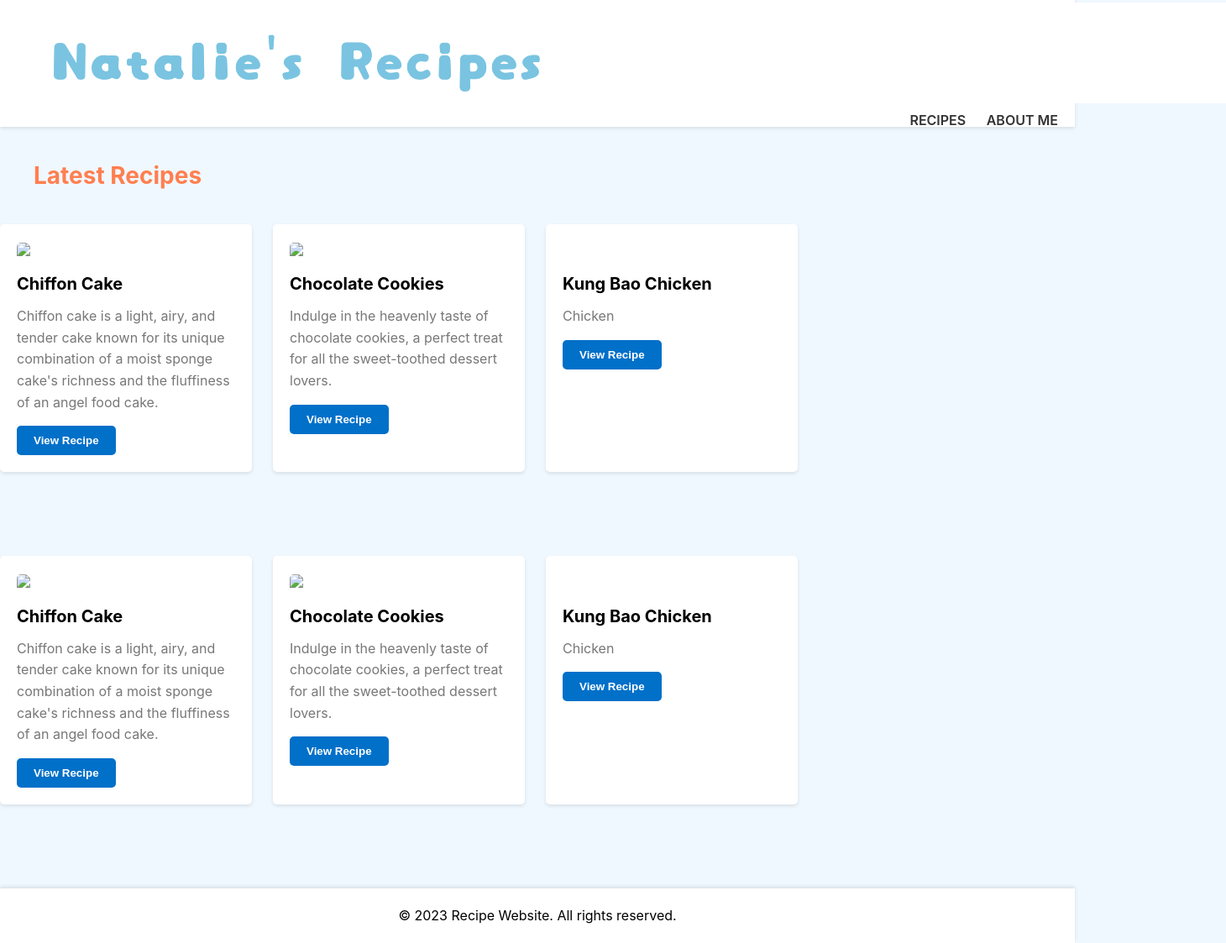
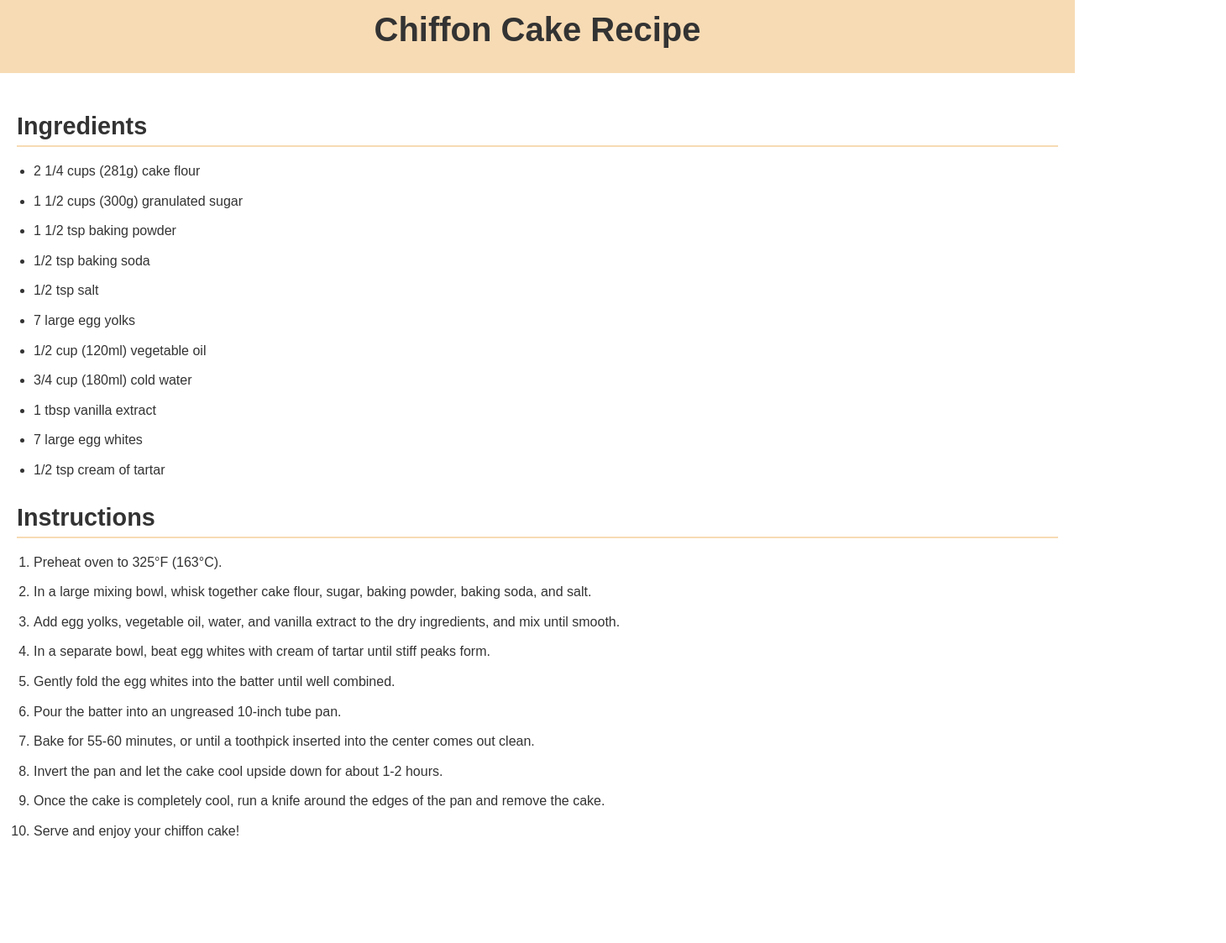
Before and after one commit to Natalie815/narecipe, a plain HTML site: page index.html in a window 1280 px wide. Shown: the part 17-1140 px from the top of the page at 84% size, 1460 px wide, since content can reach past the window. After the commit the page ends 1056 px from the top, so only its background shows below. Drawn offline with Linux system fonts and the light colour scheme; files whose address does not match are found by name.

Commit message:
Add files via upload

```diff
--- a/index.html
+++ b/index.html
@@ -4,93 +4,47 @@
 <head>
     <meta charset="UTF-8">
     <meta name="viewport" content="width=device-width, initial-scale=1.0">
-    <title>Natalie's Recipes</title>
-    <link rel="stylesheet" href="style.css">
+    <title>Chiffon Cake Recipe</title>
+    <link rel="stylesheet" href="styles.css">
 </head>
 
 <body>
     <header>
-        <a href="file:///Users/silv/Desktop/recipe/recipe.html"><img src="file:///Users/silv/Desktop/recipe/webname.png"></a>
-        <nav>
-            <ul>
-                <li><a href="#">RECIPES</a>
-                    <ul class="submenu">
-                        <li><a href="#">Chicken</a></li>
-                        <li><a href="#">Beef</a></li>
-                        <li><a href="#">Pork</a></li>
-                        <li><a href="#">Seafood</a></li>
-                        <li><a href="file:///Users/silv/Desktop/recipe/desert%20/desert.html">Dessert</a></li>
-                    </ul>
-                </li>
-                </li>
-                <li><a href="#">ABOUT ME</a></li>
-            </ul>
-        </nav>
+        <h1>Chiffon Cake Recipe</h1>
     </header>
 
     <main>
-        <section class="recipe-list">
-            <h2>Latest Recipes</h2>
-            <div class="recipe-grid">
-                <div class="recipe">
-                <img src="file:///Users/silv/Desktop/recipe/chiffon cake/chiffoncake.jpg">
-                <h3>Chiffon Cake</h3>
-                <p>Chiffon cake is a light, airy, and tender cake known for its unique combination of a moist sponge cake's richness and the fluffiness of an angel food cake. </p>
-                <a href="file:///Users/silv/Desktop/recipe/chiffon%20cake/index.html">
-                    <button onclick="showRecipeDetails()">View Recipe</button>
-                </a>
-            </div>
-            <div class="recipe">
-                <img src="file:///Users/silv/Desktop/recipe/chocolate cookies/cookie.jpg">
-                <h3>Chocolate Cookies</h3>
-                <p>Indulge in the heavenly taste of chocolate cookies, a perfect treat for all the sweet-toothed dessert lovers. </p>
-                <a href="file:///Users/silv/Desktop/recipe/chiffon%20cake/index.html">
-                    <button onclick="showRecipeDetails()">View Recipe</button>
-                </a>
-            </div>
-            <div class="recipe">
-                <img src="">
-                <h3>Kung Bao Chicken</h3>
-                <p>Chicken </p>
-                <a href="">
-                    <button onclick="showRecipeDetails()">View Recipe</button>
-                </a>
-            </div>
-        </section>
-        <section class="recipe-list">
-            <div class="recipe-grid">
-                <div class="recipe">
-                <img src="file:///Users/silv/Desktop/recipe/chiffon cake/chiffoncake.jpg">
-                <h3>Chiffon Cake</h3>
-                <p>Chiffon cake is a light, airy, and tender cake known for its unique combination of a moist sponge cake's richness and the fluffiness of an angel food cake. </p>
-                <a href="file:///Users/silv/Desktop/recipe/chiffon%20cake/index.html">
-                    <button onclick="showRecipeDetails()">View Recipe</button>
-                </a>
-            </div>
-            <div class="recipe">
-                <img src="file:///Users/silv/Desktop/recipe/chocolate cookies/cookie.jpg">
-                <h3>Chocolate Cookies</h3>
-                <p>Indulge in the heavenly taste of chocolate cookies, a perfect treat for all the sweet-toothed dessert lovers. </p>
-                <a href="file:///Users/silv/Desktop/recipe/chiffon%20cake/index.html">
-                    <button onclick="showRecipeDetails()">View Recipe</button>
-                </a>
-            </div>
-            <div class="recipe">
-                <img src="">
-                <h3>Kung Bao Chicken</h3>
-                <p>Chicken </p>
-                <a href="">
-                    <button onclick="showRecipeDetails()">View Recipe</button>
-                </a>
-            </div>
+        <section class="recipe">
+            <h2>Ingredients</h2>
+            <ul>
+                <li>2 1/4 cups (281g) cake flour</li>
+                <li>1 1/2 cups (300g) granulated sugar</li>
+                <li>1 1/2 tsp baking powder</li>
+                <li>1/2 tsp baking soda</li>
+                <li>1/2 tsp salt</li>
+                <li>7 large egg yolks</li>
+                <li>1/2 cup (120ml) vegetable oil</li>
+                <li>3/4 cup (180ml) cold water</li>
+                <li>1 tbsp vanilla extract</li>
+                <li>7 large egg whites</li>
+                <li>1/2 tsp cream of tartar</li>
+            </ul>
+
+            <h2>Instructions</h2>
+            <ol>
+                <li>Preheat oven to 325°F (163°C).</li>
+                <li>In a large mixing bowl, whisk together cake flour, sugar, baking powder, baking soda, and salt.</li>
+                <li>Add egg yolks, vegetable oil, water, and vanilla extract to the dry ingredients, and mix until smooth.</li>
+                <li>In a separate bowl, beat egg whites with cream of tartar until stiff peaks form.</li>
+                <li>Gently fold the egg whites into the batter until well combined.</li>
+                <li>Pour the batter into an ungreased 10-inch tube pan.</li>
+                <li>Bake for 55-60 minutes, or until a toothpick inserted into the center comes out clean.</li>
+                <li>Invert the pan and let the cake cool upside down for about 1-2 hours.</li>
+                <li>Once the cake is completely cool, run a knife around the edges of the pan and remove the cake.</li>
+                <li>Serve and enjoy your chiffon cake!</li>
+            </ol>
         </section>
     </main>
-
-    <footer>
-        <p>&copy; 2023 Recipe Website. All rights reserved.</p>
-    </footer>
-
-    <script src="scripts.js"></script>
 </body>
 
 </html>
--- /dev/null
+++ b/styles.css
@@ -0,0 +1,45 @@
+/* General styles */
+body {
+  font-family: Arial, sans-serif;
+  line-height: 1.6;
+  color: #333;
+  margin: 0;
+  padding: 0;
+}
+
+.container {
+  max-width: 800px;
+  margin: 0 auto;
+  padding: 20px;
+}
+
+header {
+  background-color: #f7dbb4;
+  padding: 20px 0;
+}
+
+h1 {
+  text-align: center;
+  font-size: 2.5em;
+  margin: 0;
+}
+
+/* Recipe styles */
+.recipe {
+  padding: 20px;
+}
+
+h2 {
+  font-size: 1.8em;
+  margin-bottom: 15px;
+  margin-top: 20px;
+  border-bottom: 2px solid #f7dbb4;
+}
+
+ul, ol {
+  padding-left: 20px;
+}
+
+li {
+  margin-bottom: 10px;
+}
```
Also changed, not shown: chiffoncake.jpg (added).
